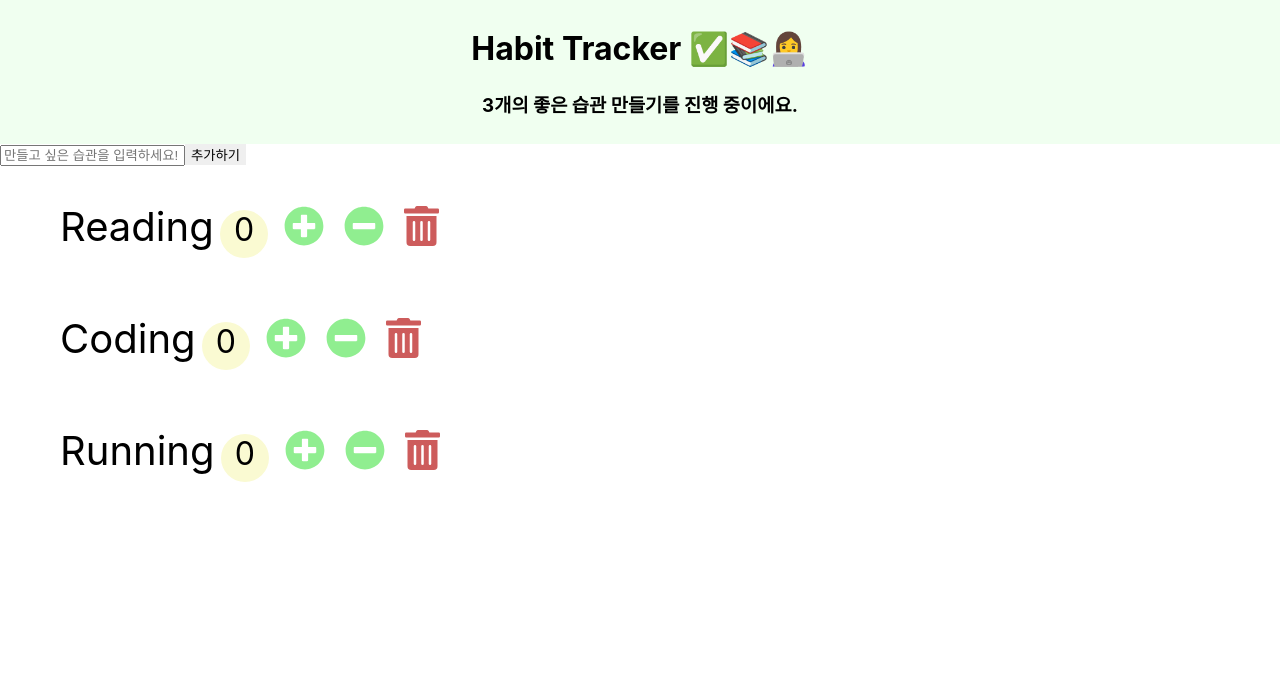
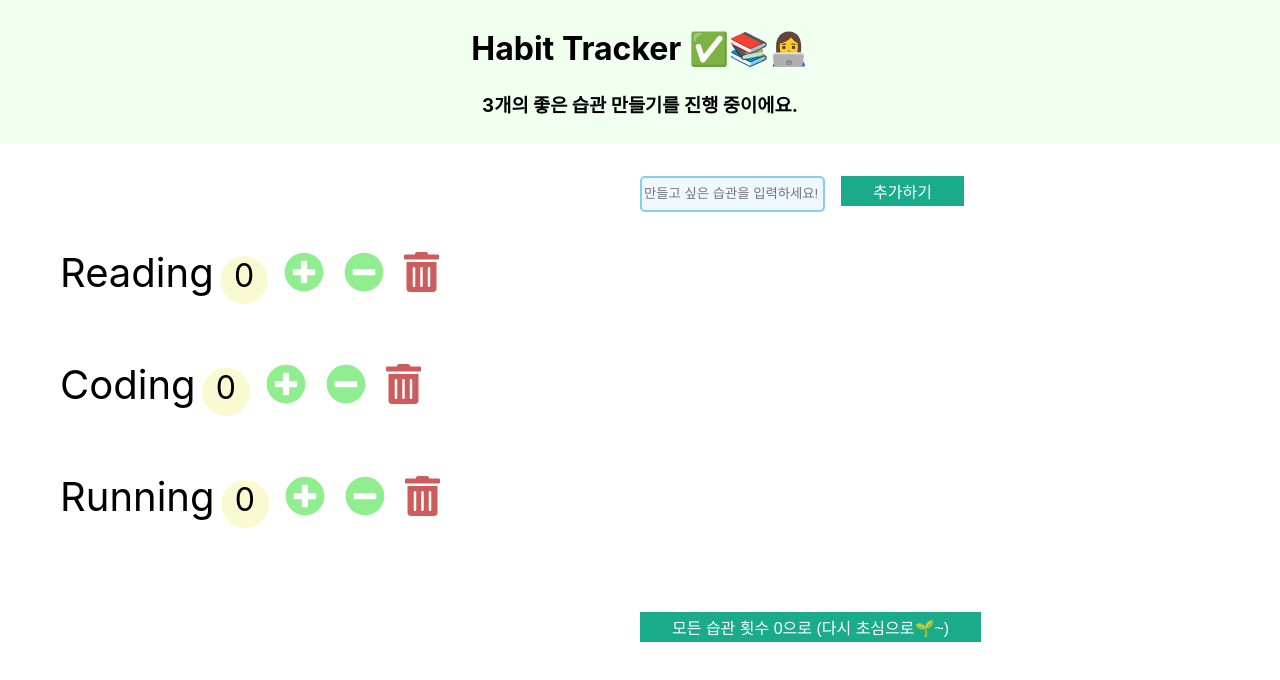
Before and after one commit to tjdls111/habit_tracker, a React (Create React App) app: page / in a window 1280 px wide. Shown: the top 680 px of the page. Built offline with nearby package versions, Linux system fonts and the light colour scheme.

Commit message:
reset btn

```diff
--- a/src/App.css
+++ b/src/App.css
@@ -31,6 +31,35 @@ button{
 
 }
 
+.add-input{
+  border : 2px solid skyblue;
+  border-radius : 5px;
+  margin: 2rem 1rem 0 50%;
+  background : aliceblue;
+  height: 30px;
+
+}
+
+.input-btn, .reset-btn{
+  background:#1AAB8A;
+  color:#fff;
+  border:none;
+  position:relative;
+  height:30px;
+  font-size:1em;
+  padding:0 2em;
+  cursor:pointer;
+  transition:800ms ease all;
+  outline:none;
+
+
+}
+
+.reset-btn{
+  margin: 2rem 1rem 0 50%;
+
+}
+
 .habit-button{
   font-size:2.5rem;
   margin: 0 0.1em;
--- a/src/app.jsx
+++ b/src/app.jsx
@@ -2,6 +2,7 @@ import React, { Component } from 'react';
 import './app.css';
 import Habits from './components/habits';
 import Navbar from './components/navbar';
+import ResetBtn from './components/resetBtn';
 
 
 class App extends Component{
@@ -48,6 +49,11 @@ class App extends Component{
 
   };
 
+  handleReset = ()=>{
+    const habits = [...this.state.habits];
+    habits.map(habit => habit.count= 0)
+    this.setState({habits});
+  }
 
   render(){
     return (
@@ -62,6 +68,10 @@ class App extends Component{
         onIncrement={this.handleIncrement}
         onAdd = {this.handleAdd}
         ></Habits>
+
+        <ResetBtn
+          onReset = {this.handleReset}
+        ></ResetBtn>
       </>
       );
 
--- a/src/components/createForm.jsx
+++ b/src/components/createForm.jsx
@@ -21,13 +21,15 @@ class CreateForm extends Component{
     return (
         <form
           action={this.addTodo}
-          onSubmit={this.onSubmit}>
+          onSubmit={this.onSubmit}
+
+          >
           <input
             ref = {this.inputRef}
             type="text"
             className="add-input"
             placeholder='만들고 싶은 습관을 입력하세요!'/>
-          <button>추가하기</button>
+          <button className='input-btn'>추가하기</button>
         </form>
     )
 
--- /dev/null
+++ b/src/components/resetBtn.jsx
@@ -0,0 +1,18 @@
+import React, { Component } from 'react';
+
+class ResetBtn extends Component {
+  handleReset = () =>{
+    this.props.onReset()
+  }
+
+
+  render() {
+    return (
+      <>
+        <button className="reset-btn" onClick={this.handleReset}> 모든 습관 횟수 0으로 (다시 초심으로🌱~)</button>
+      </>
+    )
+  }
+}
+
+export default ResetBtn;
```
